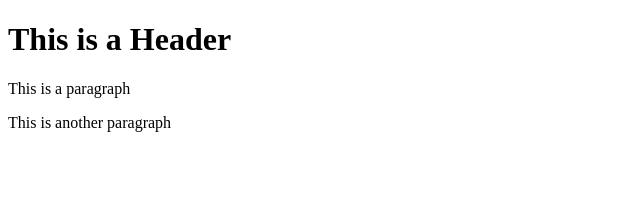
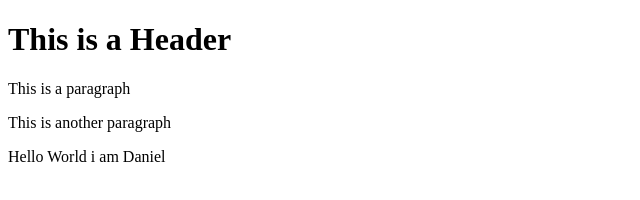
Before and after one commit to nsrpxndxhou/git-test, a website: page index.html in a window 1280 px wide. Shown: the whole page, without its empty margins (0-640 px from the left). Drawn offline with Linux system fonts and the light colour scheme.

Commit message:
Using NPM

```diff
--- a/index.html
+++ b/index.html
@@ -4,5 +4,6 @@
       <h1>This is a Header</h1>
       <p>This is a paragraph</p>
      <p>This is another paragraph</p>
+     <p>Hello World i am Daniel</p>
    </body>
 </html>
```
Also changed, not shown: package.json (added, +24 -0 lines), 2 other files.
